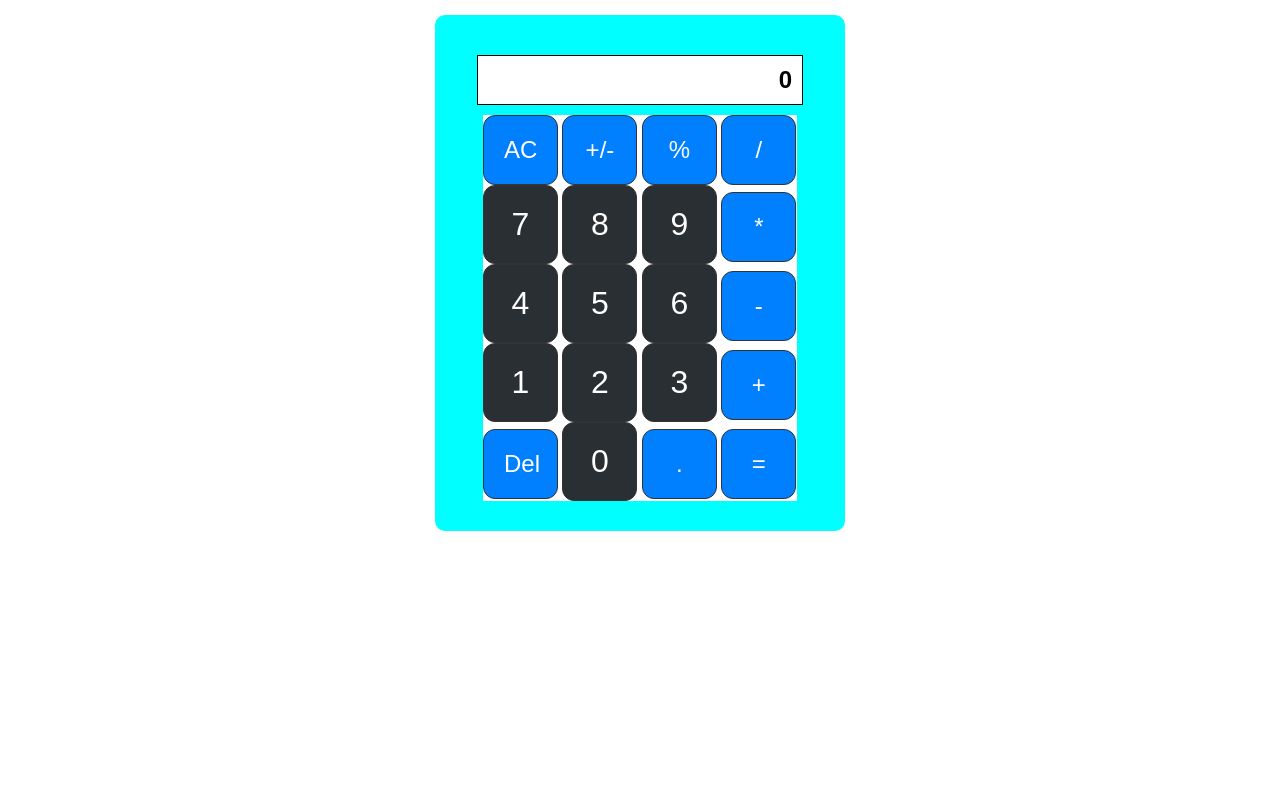
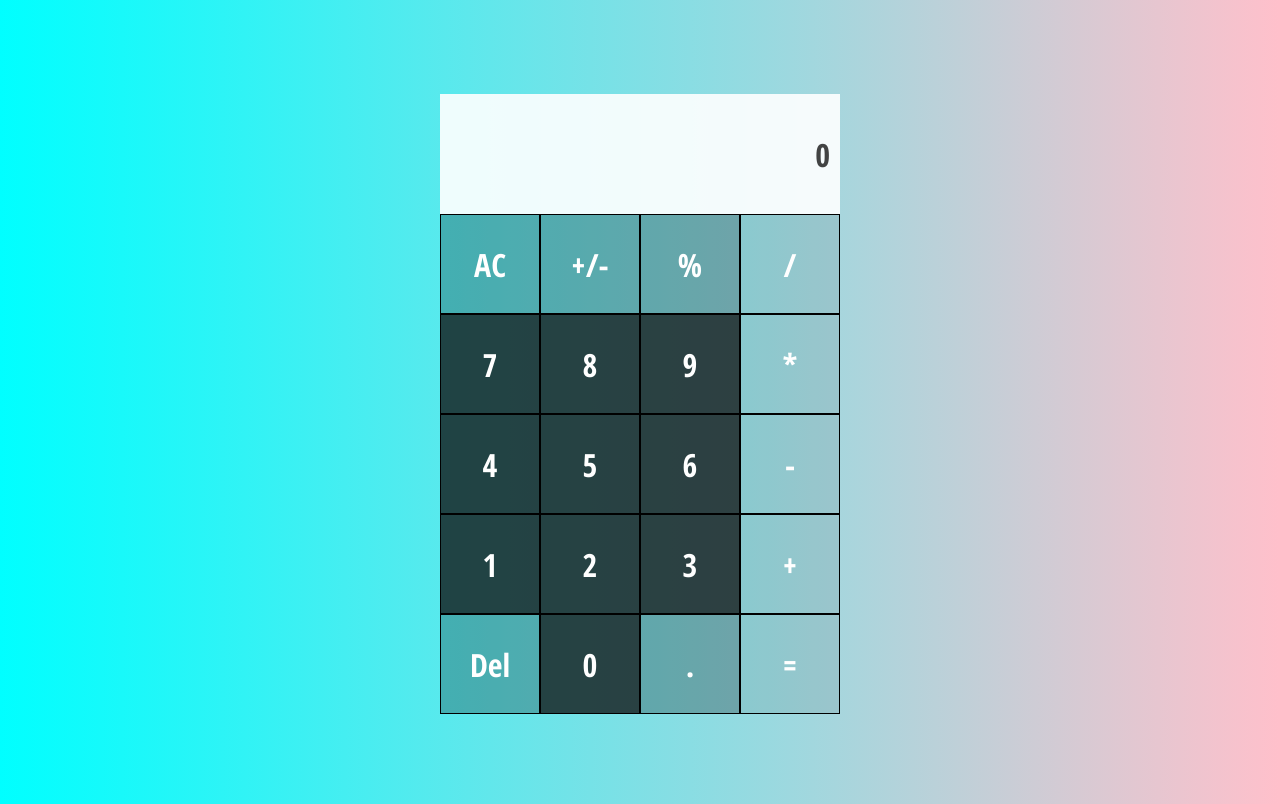
Before and after one commit to liwll/calculator, a plain HTML site: page index.html in a window 1280 px wide. Shown: the part 60-864 px from the top of the page. Before the commit the page ends 800 px from the top, so only its background shows below. Drawn offline with Linux system fonts and the light colour scheme.

Commit message:
Made the calculator beautiful!

```diff
--- a/index.html
+++ b/index.html
@@ -5,12 +5,12 @@
     <meta name="viewport" content="width=device-width, initial-scale=1.0">
     <title>Calculator App</title>
     <link rel="stylesheet" href="style.css">
+    <link href="https://fonts.googleapis.com/css2?family=Open+Sans+Condensed:wght@700&display=swap" rel="stylesheet">
 </head>
 <body>
     <h1>Calculator</h1>
     <div class="calculator">
         <div class=display>0</div>
-        <div class="btns">
         <button class="fun-btn" id="clr-btn">AC</button>
         <button class="fun-btn" id="neg-btn">+/-</button>
         <button class="fun-btn" id="per-btn">%</button>
@@ -32,7 +32,6 @@
         <button class="fun-btn" id="dec-btn">.</button>
         <button class="op-btn">=</button>
     </div>
-    </div>
     <script src="script.js"></script>
 </body>
 </html>
--- a/script.js
+++ b/script.js
@@ -33,7 +33,6 @@ function operate(operator, a, b) {
 
 const calculator = document.querySelector('.calculator');
 const display = document.querySelector('.display');
-const btns = document.querySelector('.btns');
 const clrBtn = document.querySelector('#clr-btn');
 const negBtn = document.querySelector('#neg-btn');
 const perBtn = document.querySelector('#per-btn');
@@ -95,7 +94,7 @@ function createCalculator() {
 
     delBtn.addEventListener('click', () => {
         num = String(num).substring(0, String(num).length - 1);
-        console.log(num)
+        console.log(num);
         updateDisplay(num);
     })
 
--- a/style.css
+++ b/style.css
@@ -1,49 +1,68 @@
+* {
+    box-sizing: border-box;
+    font-family: 'Open Sans Condensed', sans-serif;
+    font-weight: normal;
+    color: black;
+}
+
 body {
-    font-family: Arial;
+    padding: 0;
+    margin: 0;
+    background: linear-gradient(to right, aqua, pink);
 }
 
 .calculator {
-    max-width: 350px;
-    margin: 30px auto;
-    background: aqua;
-    text-align: left;
-    padding: 30px;
-    border-radius: 10px;
+    display: grid;
+    justify-content: center;
+    align-content: center;
+    min-height: 100vh;
+    grid-template-columns: repeat(4, 100px);
+    grid-template-rows: minmax(120px, auto) repeat(5, 100px);
 }
 
 .display {
-    background: white;
-    width: 304px;
-    margin: 10px auto;
+    grid-column: 1 / -1;
+    background: rgba(255, 255, 255, 0.9);
+    display: flex;
+    align-items: flex-end;
+    justify-content: space-around;
+    flex-direction: column;
     padding: 10px;
-    border: 1px solid black;
-    font: bold 1.5em Arial;
-    text-align: right;
+    word-wrap: break-word;
+    word-break: break-all;
+    color: rgba(5, 5, 5, .75);
+    font-size: 2em;
 }
 
-.btns {
-    margin: auto;
-    width: 314px;
-    background: white;
-}
-
-.num-btn, .op-btn, .fun-btn {
-    padding: 20px;
-    width: 75px;
-    border: 1px solid #333;
-    border-radius: 12px;
-    background: rgb(42, 47, 51);
+.calculator > button {
+    border: 1px solid #000;
+    outline: none;
+    background: rgba(12, 12, 12, 0.75);
     cursor: pointer;
-    font: 2em Arial;
+    font-size: 2em;
     color: white;
 }
 
-.fun-btn {
-    background: rgb(0, 128, 255);
-    font-size: 1.5em;
+.calculator > button:hover {
+    background: rgba(12, 12, 12, 0.9);
 }
 
-.op-btn {
-    background: rgb(0, 128, 255);
-    font-size: 1.5em;
+.calculator > .op-btn {
+    background-color: rgba(50, 50, 50, 0.1);
 }
+
+.calculator > .op-btn:hover {
+    background-color: rgba(50, 50, 50, 0.5);
+}
+
+.calculator > .op-btn:active {
+    background-color: rgba(50, 50, 50, 0.1);
+}
+
+.calculator > .fun-btn {
+    background-color: rgba(0, 0, 0, 0.25);
+}
+
+.calculator > .fun-btn:hover {
+    background-color: rgba(0, 0, 0, 0.5);
+}
```
Lines whose indentation alone changed are shown as unchanged.
